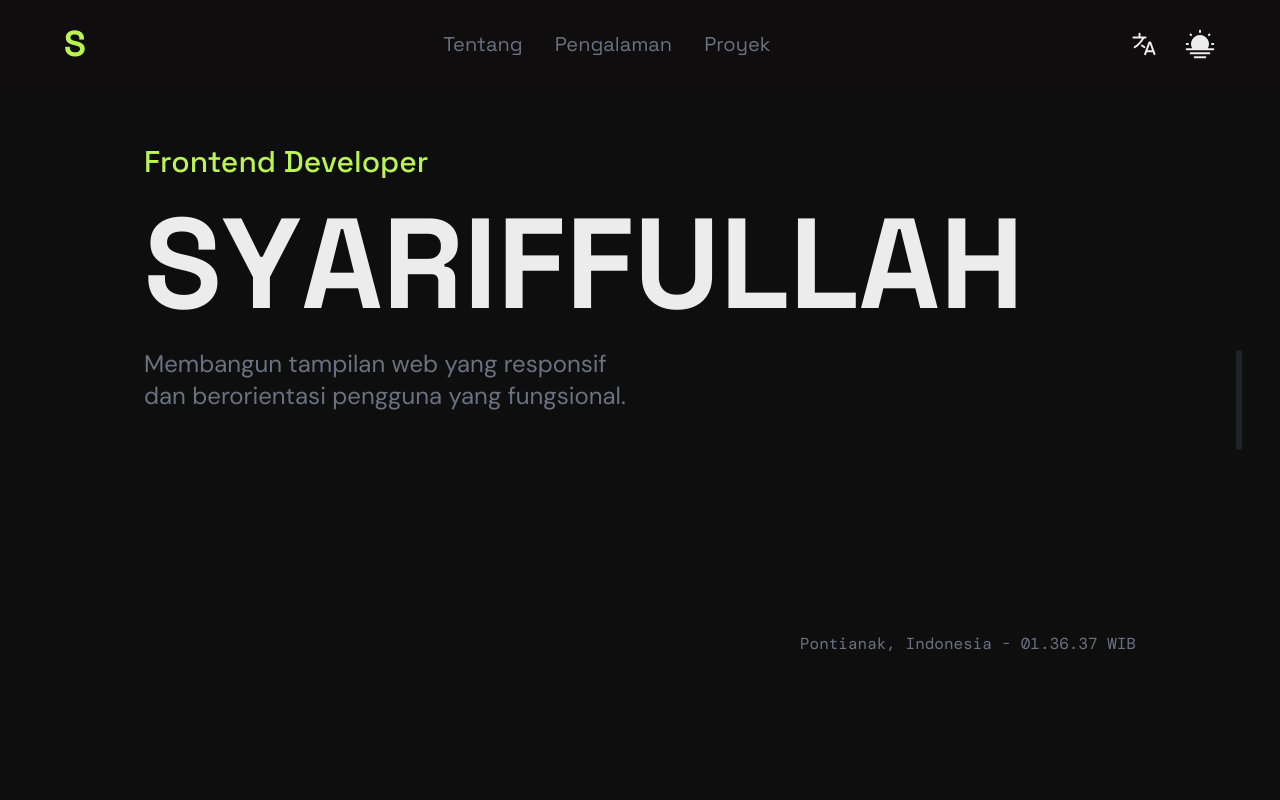
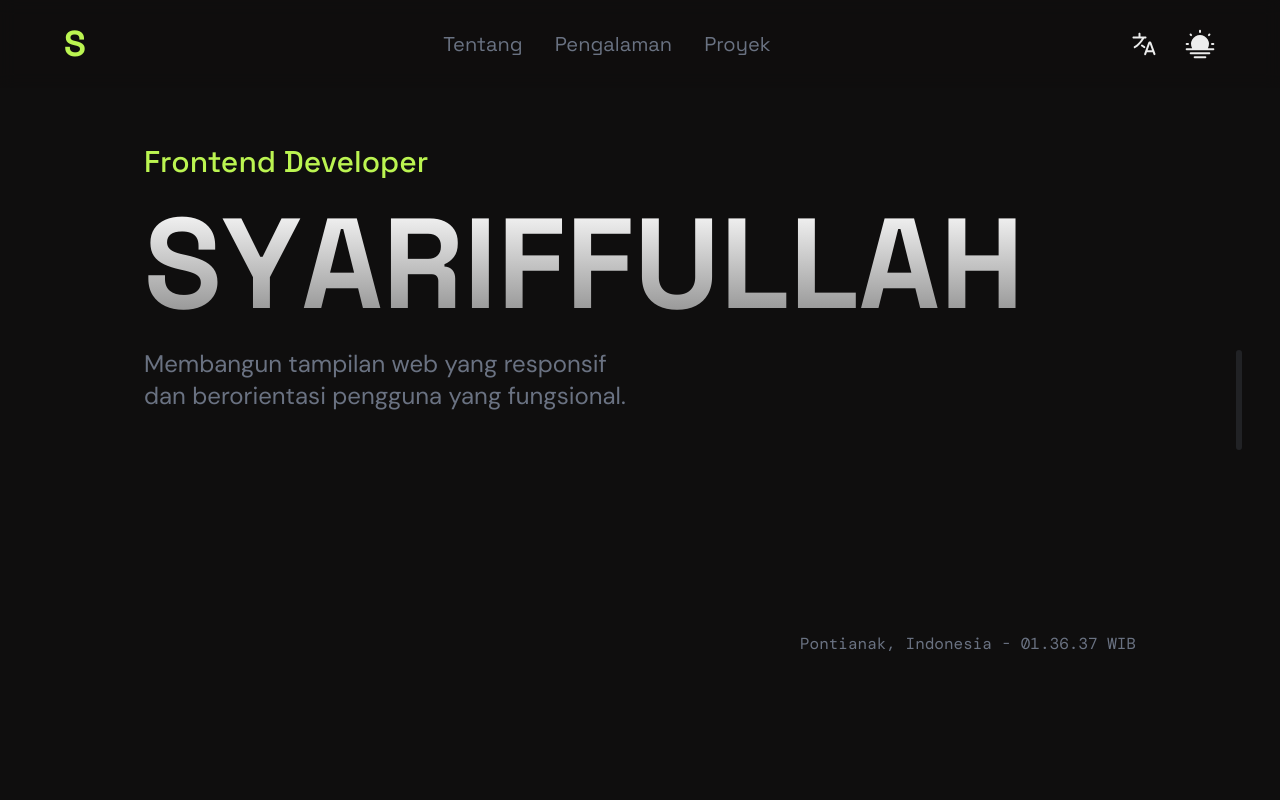
Before and after one commit to Areeep/Portofolio, a React (Vite) app: page / in a window 1280 px wide. Shown: the top 800 px of the page. Built offline with nearby package versions, Linux system fonts and the light colour scheme; a web font is replaced by a local one.

Commit message:
improve animation in hero section & renew linked tooltip in footer

```diff
--- a/src/components/Footer.jsx
+++ b/src/components/Footer.jsx
@@ -49,7 +49,7 @@ export default function Footer({ lang }) {
 						</span>
 					</a>
 					<a
-						href="#"
+						href="www.linkedin.com/in/syariffullah"
 						className="hover:text-primary relative group"
 					>
 						<svg
@@ -63,7 +63,7 @@ export default function Footer({ lang }) {
 							/>
 						</svg>
 						<span className="absolute -top-8 left-1/2 -translate-x-1/2 bg-card border border-muted/20 text-text text-xs px-2 py-1 rounded opacity-0 group-hover:opacity-100 transition-opacity duration-200 whitespace-nowrap pointer-events-none font-medium">
-							LinkedIn
+							in/syariffullah
 						</span>
 					</a>
 					<a
--- a/src/components/Hero.jsx
+++ b/src/components/Hero.jsx
@@ -5,19 +5,21 @@ import { SplitText } from "gsap/all";
 export default function Hero({ content, lang, timeStr }) {
 	useGSAP(() => {
 		const nameSplit = new SplitText(".name", { type: "chars" });
-		const roleSplit = new SplitText(".role", { type: "lines" });
 		const subtitleSplit = new SplitText(".subtitle", { type: "lines" });
 
-		gsap.from(roleSplit.lines, {
+		nameSplit.chars.forEach((char) => char.classList.add("text-gradient"));
+
+		gsap.from(".role", {
 			opacity: 0,
 			yPercent: 100,
 			duration: 1.8,
 			ease: "expo.out",
 			stagger: 0.05,
-			delay: 1,
+			delay: 0.5,
 		});
 
 		gsap.from(nameSplit.chars, {
+			opacity: 0,
 			yPercent: 100,
 			duration: 1.8,
 			ease: "expo.out",
@@ -30,7 +32,7 @@ export default function Hero({ content, lang, timeStr }) {
 			duration: 1.8,
 			ease: "expo.out",
 			stagger: 0.05,
-			delay: 1.5,
+			delay: 1,
 		});
 
 		gsap.from(".timer", {
@@ -39,7 +41,7 @@ export default function Hero({ content, lang, timeStr }) {
 			duration: 1.8,
 			ease: "expo.out",
 			stagger: 0.05,
-			delay: 2,
+			delay: 1.5,
 		});
 	}, []);
 
--- a/src/index.css
+++ b/src/index.css
@@ -52,3 +52,10 @@ nav ul a:hover {
 button {
 	cursor: pointer;
 }
+
+@utility text-gradient {
+	background: linear-gradient(to bottom, #ffffff, #898989);
+	-webkit-background-clip: text;
+	background-clip: text;
+	color: transparent;
+}
```
